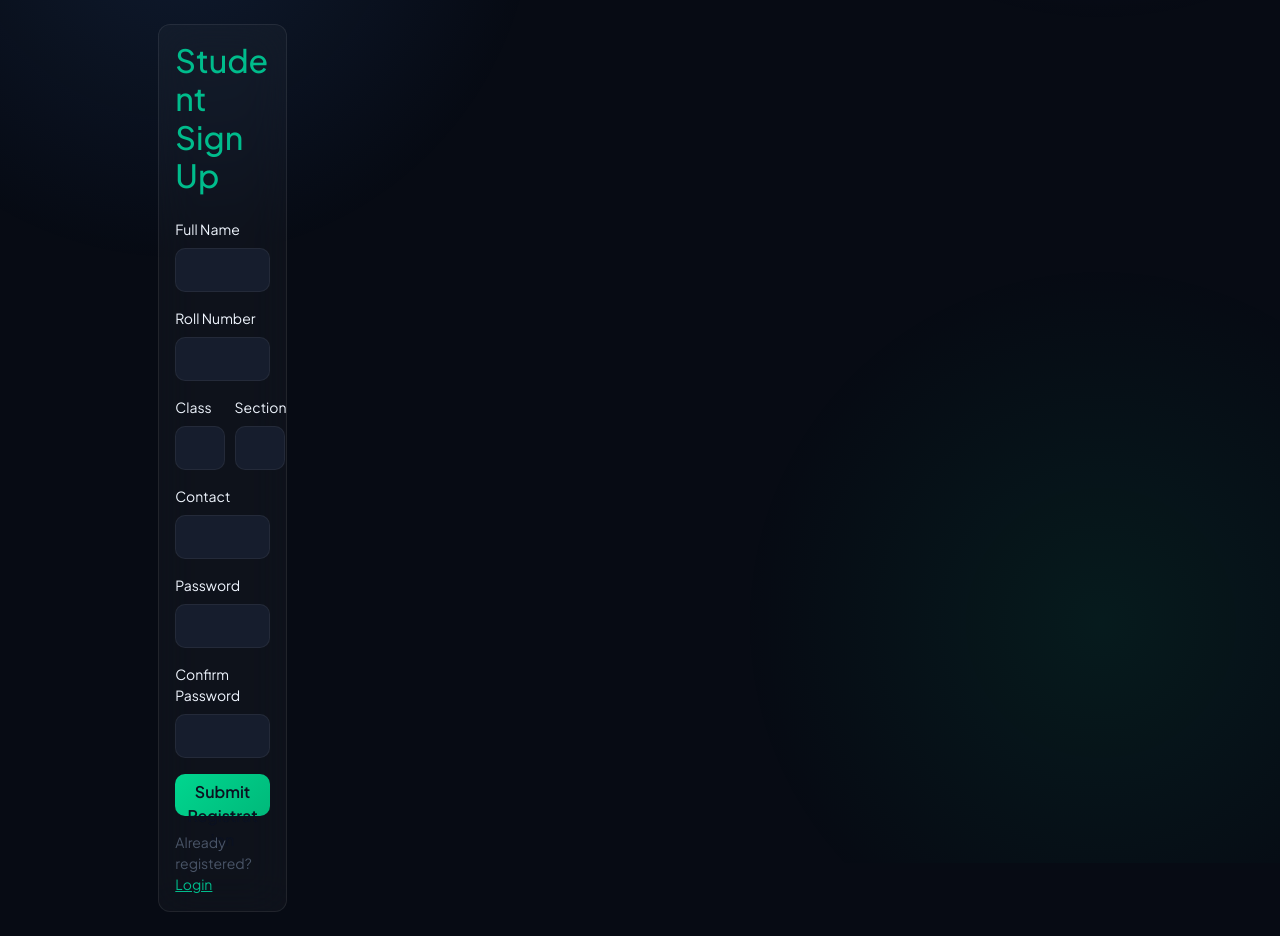
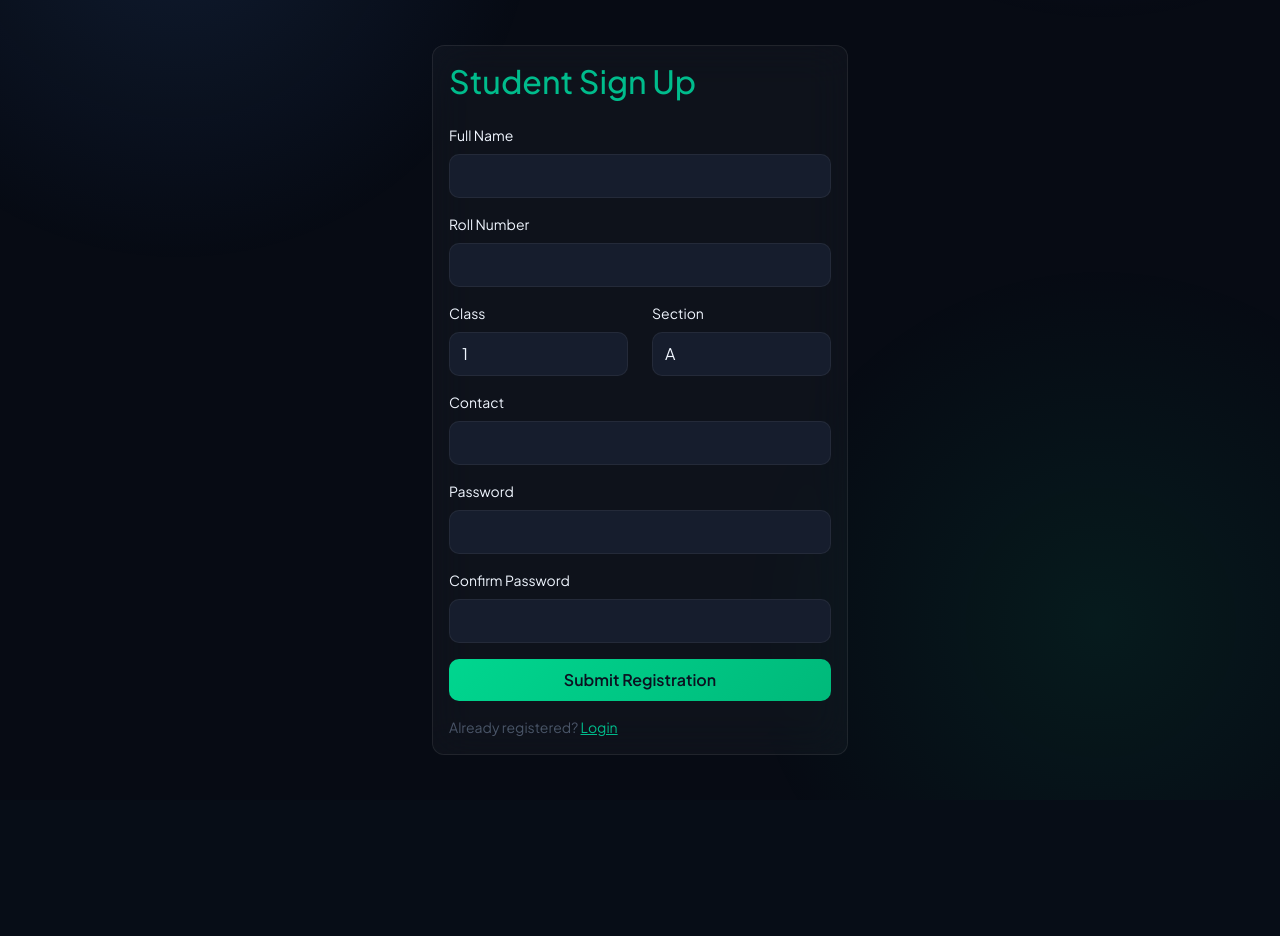
Before and after one commit to Aqif1234-Maker/AttendanceWeb, a Flask app: page /student/signup in a window 1280 px wide. After the commit the page ends 755 px from the top, so only its background shows below. Run offline with Flask 3, Linux system fonts and the light colour scheme; parts of the project's set-up code (start-up, migrations or seed data) failed here and were passed over; some libraries are stand-ins or nearby versions.

Commit message:
fix auth layout

```diff
--- a/app/static/css/main.css
+++ b/app/static/css/main.css
@@ -79,6 +79,15 @@
   min-height: 100vh;
   display: flex;
   align-items: center;
+  justify-content: center;
+}
+
+.page-animated-bg .container > .row {
+  width: 100%;
+}
+
+.auth-card {
+  width: 100%;
 }
 
 @keyframes floatGlow {
```
